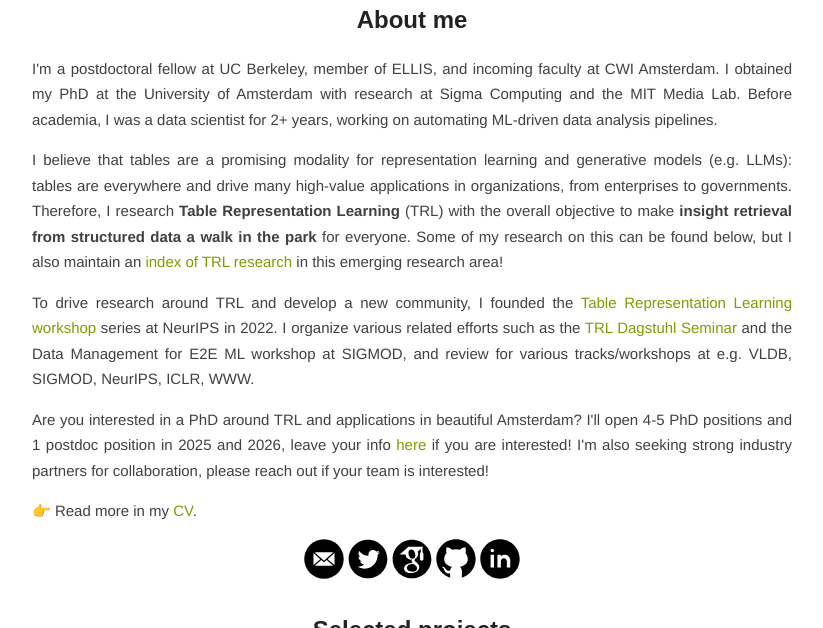
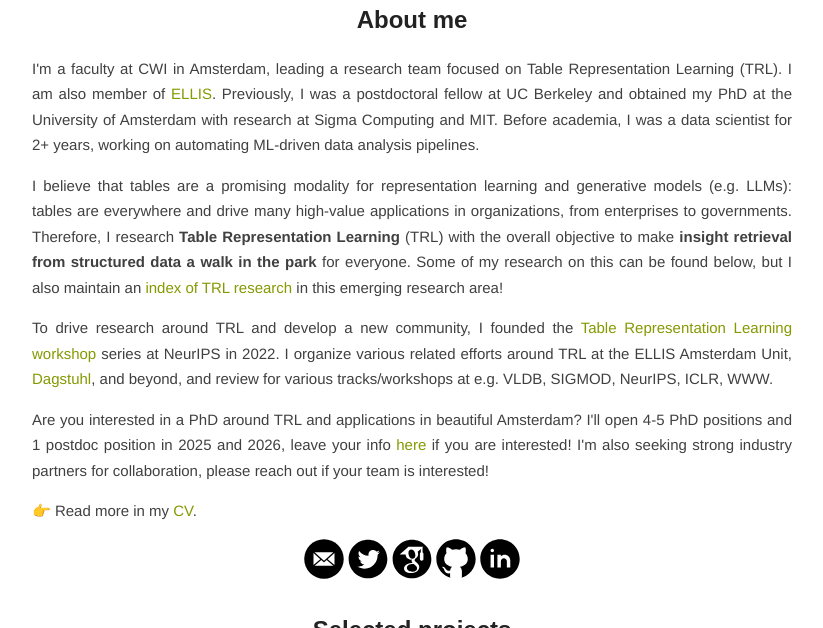
Before and after one commit to madelonhulsebos/madelonhulsebos.github.io, a Jekyll site: the page built from index.html, in a window 1280 px wide and 900 px high, cut to the strip 272-900 px from the top of the window. Shown: the whole strip, without its empty margins (228-1051 px from the left). Built offline with Jekyll 4.4.1, drawn with Linux system fonts in a browser that asks for light colours; the list of posts is cut into pages by our own code.

Commit message:
update status

```diff
--- a/index.html
+++ b/index.html
@@ -17,14 +17,14 @@
  <div style="text-align: justify;">
 
   <h2>About me</h2>
-  I'm a postdoctoral fellow at UC Berkeley, member of ELLIS, and incoming faculty at CWI Amsterdam. I obtained my PhD at the University of Amsterdam with research at Sigma Computing and the MIT Media Lab. Before academia, I was a data scientist for 2+ years, working on automating ML-driven data analysis pipelines.
+  I'm a faculty at CWI in Amsterdam, leading a research team focused on Table Representation Learning (TRL). I am also member of <a href="https://ivi.fnwi.uva.nl/ellis/ellis-society-sponsorship-home/becoming-a-sponsor/">ELLIS</a>. Previously, I was a postdoctoral fellow at UC Berkeley and obtained my PhD at the University of Amsterdam with research at Sigma Computing and MIT. Before academia, I was a data scientist for 2+ years, working on automating ML-driven data analysis pipelines.
   <p>
   I believe that tables are a promising modality for representation learning and generative models (e.g. LLMs): tables are everywhere and drive many high-value applications in organizations, from enterprises to governments.
   Therefore, I research <b>Table Representation Learning</b> (TRL) with the overall objective to make <b>insight retrieval from structured data a walk in the park</b> for everyone. Some of my research on this can be found below, but I also maintain an <a href="{{ site.baseurl }}/trl" target="blank">index of TRL research</a> in this emerging research area!
   </p>
   <p>
   To drive research around TRL and develop a new community, I founded the <a href="https://table-representation-learning.github.io" target="blank">Table Representation Learning workshop</a> series at NeurIPS in 2022.
-  I organize various related efforts such as the <a href="https://www.dagstuhl.de/seminars/seminar-calendar/seminar-details/25182" target="blank">TRL Dagstuhl Seminar</a> and the Data Management for E2E ML workshop at SIGMOD, and review for various tracks/workshops at e.g. VLDB, SIGMOD, NeurIPS, ICLR, WWW.
+  I organize various related efforts around TRL at the ELLIS Amsterdam Unit, <a href="https://www.dagstuhl.de/seminars/seminar-calendar/seminar-details/25182" target="blank">Dagstuhl</a>, and beyond, and review for various tracks/workshops at e.g. VLDB, SIGMOD, NeurIPS, ICLR, WWW.
   </p>
 
   <p>
```
